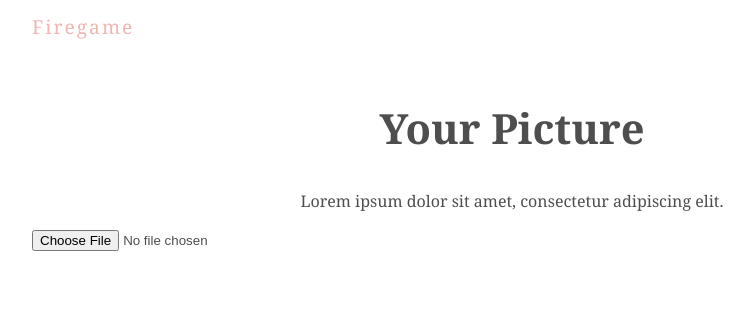
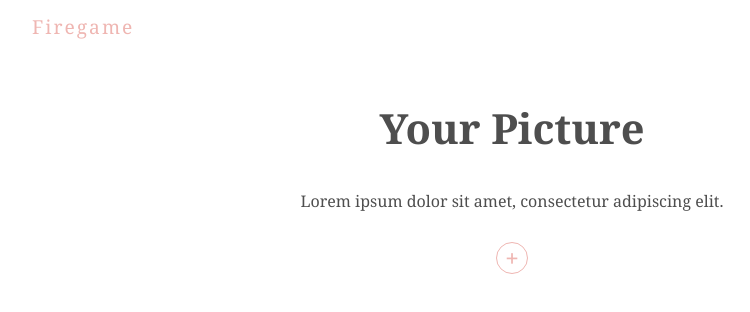
Before and after one commit to finn-01/photo-app, a React (Create React App) app: page / in a window 1280 px wide. Shown: the top 312 px of the page, without its empty margins (128-878 px from the left). Built offline with nearby package versions, Linux system fonts and the light colour scheme.

Commit message:
firebase storage hook

```diff
--- a/src/comps/UploadForm.js
+++ b/src/comps/UploadForm.js
@@ -7,7 +7,7 @@ const UploadForm = () => {
 
 	const types = ["image/png", "image/jpg", "image/jpeg"];
 
-	const changeHandle = (e) => {
+	const handleChange = (e) => {
 		let selected = e.target.files[0];
 
 		if (selected && types.includes(selected.type)) {
@@ -21,7 +21,10 @@ const UploadForm = () => {
 
 	return (
 		<form>
-			<input type="file" onChange={changeHandle} />
+			<label>
+				<input type="file" onChange={handleChange} />
+				<span>+</span>
+			</label>
 			<div className="output">
 				{error && <div className="error">{error}</div>}
 				{file && <div>{file.name}</div>}
--- a/src/index.css
+++ b/src/index.css
@@ -31,6 +31,38 @@ body {
 }
 
 /* upload form styles */
+form {
+	margin: 30px auto 10px;
+	text-align: center;
+}
+label {
+	display: block;
+	width: 30px;
+	height: 30px;
+	border: 1px solid var(--primary);
+	border-radius: 50%;
+	margin: 10px auto;
+	line-height: 30px;
+	color: var(--primary);
+	font-weight: bold;
+	font-size: 24px;
+}
+label input {
+	height: 0;
+	width: 0;
+	opacity: 0;
+}
+label:hover {
+	background: var(--primary);
+	color: white;
+}
+.output {
+	height: 60px;
+	font-size: 0.8rem;
+}
+.error {
+	color: var(--error);
+}
 
 /* progress bar styles */
 
```
Also changed, not shown: src/hooks/useStorage.js (added, +32 -0 lines).
